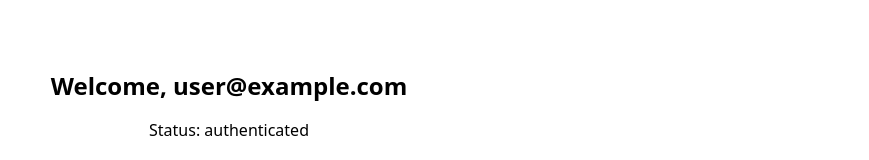
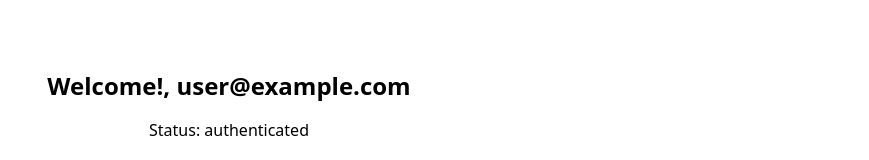
Before and after one commit to MartinxAlv/deployment-appV2, a Next.js app: page /dashboard in a window 1280 px wide. Shown: the part 294-454 px from the top of the page, without its empty margins (411-1280 px from the left). Built offline with nearby package versions, Linux system fonts and the light colour scheme; no server answers; sample sign-in values are in the browser's storage.

Commit message:
Testing Git

```diff
--- a/src/app/dashboard/page.tsx
+++ b/src/app/dashboard/page.tsx
@@ -42,7 +42,7 @@
 
       {/* Main Content */}
       <div className="flex flex-col items-center justify-center h-screen space-y-4">
-        <h1 className="text-2xl font-bold">Welcome, {session?.user?.email}</h1>
+        <h1 className="text-2xl font-bold">Welcome!, {session?.user?.email}</h1>
         <p>Status: {status}</p>
       </div>
     </div>
```
